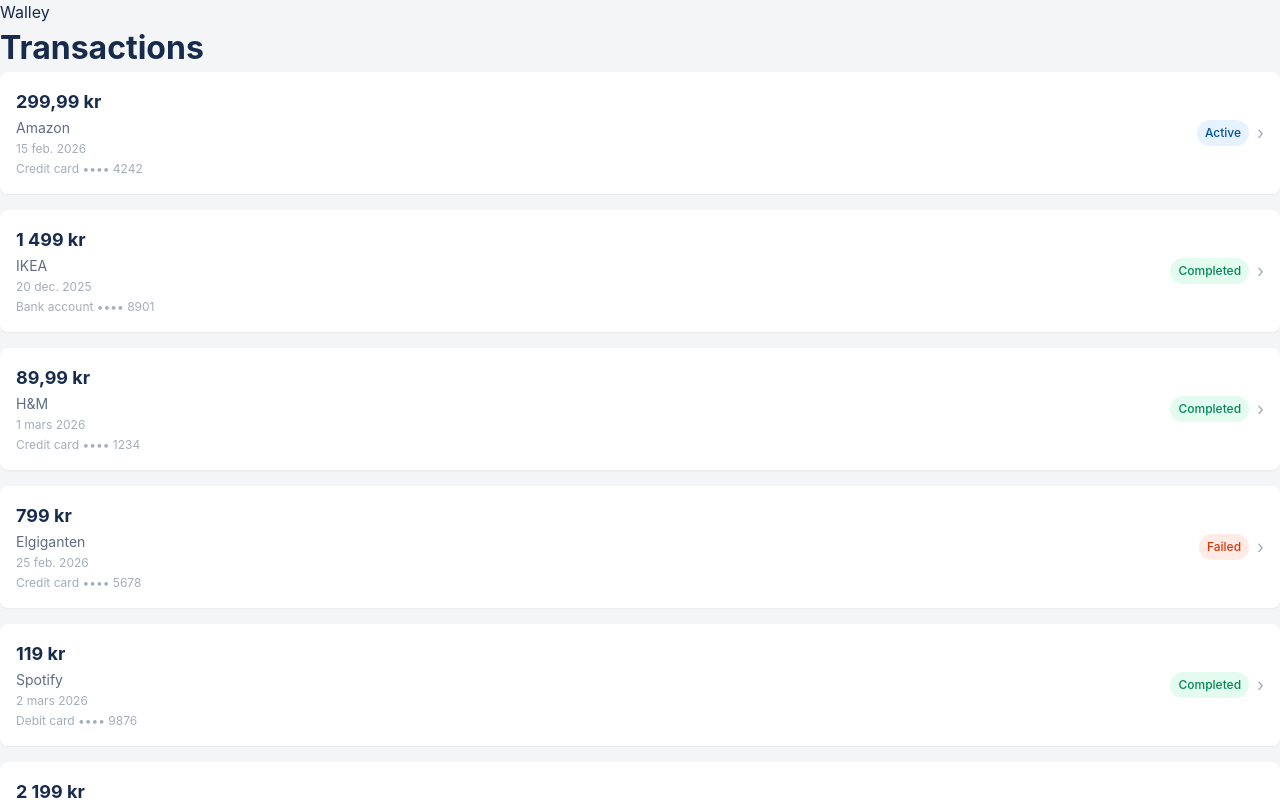
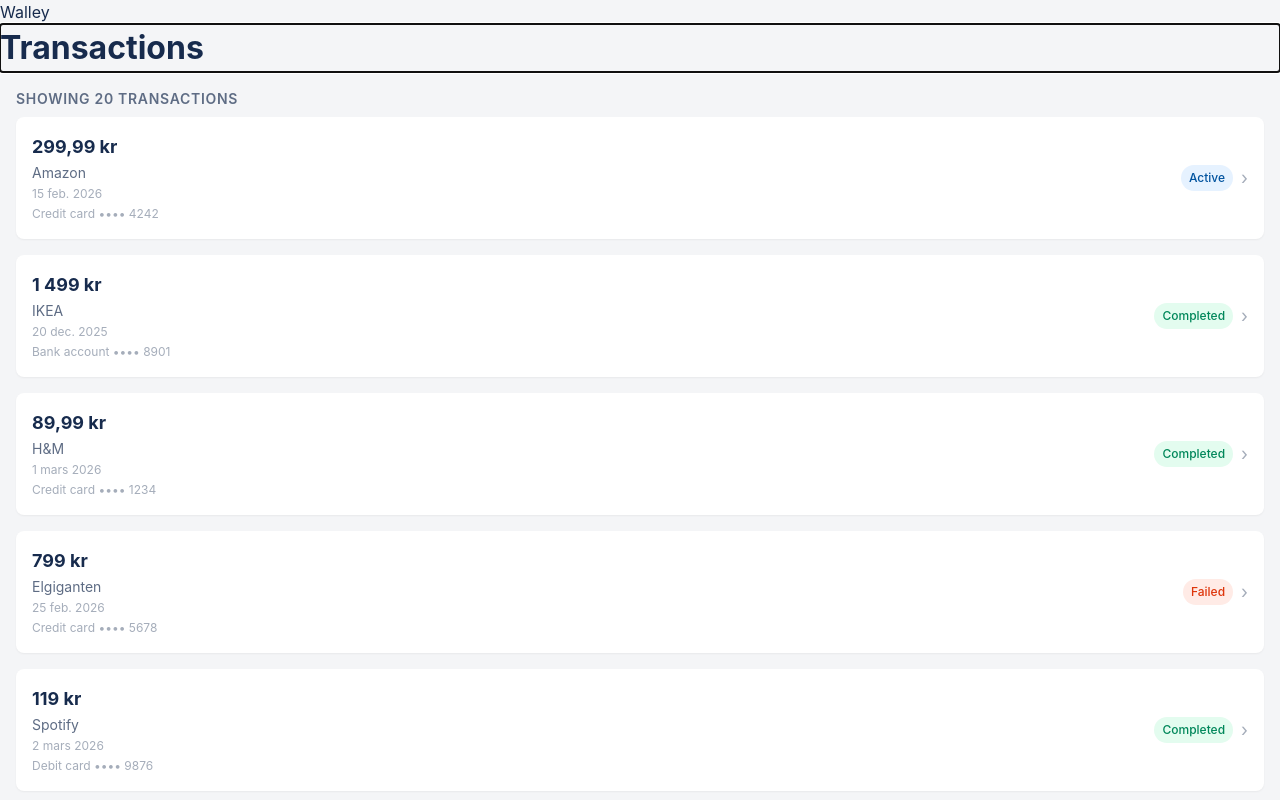
Before and after one commit to kristofferzaar/mywalley-frontend-challenge, a React (Vite) app: page /transactions in a window 1280 px wide. Shown: the top 800 px of the page. Built offline with nearby package versions, Linux system fonts and the light colour scheme.

Commit message:
Style fixes, create useScrollToTop hook to make sure screen readers announce the page changes

```diff
--- a/src/App.tsx
+++ b/src/App.tsx
@@ -5,8 +5,23 @@
 import { OverviewPage } from './pages/OverviewPage';
 import { TransactionsPage } from './pages/TransactionsPage';
 import { TransactionDetailPage } from './pages/TransactionDetailPage';
+import { useScrollToTop } from './hooks/useScrollToTop';
 
 const queryClient = new QueryClient();
+
+function AppRoutes() {
+  useScrollToTop();
+  return (
+    <Routes>
+      <Route element={<Layout />}>
+        <Route path="/" element={<OverviewPage />} />
+        <Route path="/transactions" element={<TransactionsPage />} />
+        <Route path="/transactions/:id" element={<TransactionDetailPage />} />
+      </Route>
+      <Route path="*" element={<Navigate to="/" replace />} />
+    </Routes>
+  );
+}
 
 function App() {
   return (
@@ -15,14 +30,7 @@
         <a href="#main-content" className="skip-link">
           Skip to main content
         </a>
-        <Routes>
-          <Route element={<Layout />}>
-            <Route path="/" element={<OverviewPage />} />
-            <Route path="/transactions" element={<TransactionsPage />} />
-            <Route path="/transactions/:id" element={<TransactionDetailPage />} />
-          </Route>
-          <Route path="*" element={<Navigate to="/" replace />} />
-        </Routes>
+        <AppRoutes />
       </Router>
     </QueryClientProvider>
   );
--- a/src/components/Layout/Layout.tsx
+++ b/src/components/Layout/Layout.tsx
@@ -6,7 +6,7 @@
       <header aria-label="Walley">
         <span>Walley</span>
       </header>
-      <main id="main-content">
+      <main id="main-content" tabIndex={-1}>
         <Outlet />
       </main>
     </div>
--- /dev/null
+++ b/src/hooks/useScrollToTop.ts
@@ -0,0 +1,17 @@
+import { useEffect } from 'react';
+import { useLocation } from 'react-router-dom';
+
+export function useScrollToTop() {
+  const { pathname } = useLocation();
+
+  useEffect(() => {
+    window.scrollTo(0, 0);
+    const h1 = document.querySelector<HTMLHeadingElement>('#main-content h1');
+    if (h1) {
+      h1.tabIndex = -1;
+      h1.focus();
+    } else {
+      document.getElementById('main-content')?.focus();
+    }
+  }, [pathname]);
+}
--- /dev/null
+++ b/src/pages/TransactionsPage/TransactionsPage.scss
@@ -0,0 +1,16 @@
+@use '../../styles/variables' as *;
+
+.transactions {
+  background: $color-background-secondary;
+  border-radius: $radius-md;
+  padding: $spacing-md;
+
+  &__count {
+    font-size: $font-size-sm;
+    font-weight: $font-weight-semibold;
+    color: $color-text-secondary;
+    text-transform: uppercase;
+    letter-spacing: 0.05em;
+    margin-bottom: $spacing-sm;
+  }
+}
--- a/src/pages/TransactionsPage/TransactionsPage.tsx
+++ b/src/pages/TransactionsPage/TransactionsPage.tsx
@@ -1,6 +1,7 @@
 import { useGetTransactions } from '../../queries/useGetTransactions';
 import { QueryWrapper } from '../../components/QueryWrapper';
 import { TransactionList } from './components/TransactionList';
+import './TransactionsPage.scss';
 
 export function TransactionsPage() {
   const query = useGetTransactions();
@@ -9,9 +10,14 @@
     <>
       <h1>Transactions</h1>
       <QueryWrapper query={query} loadingMessage="Loading transactions">
-        {(data) =>
-          data.length === 0 ? <p>No transactions yet.</p> : <TransactionList transactions={data} />
-        }
+        {(data) => (
+          <section className="transactions">
+            <h2 className="transactions__count">
+              {data.length === 0 ? 'No transactions' : `Showing ${data.length} transactions`}
+            </h2>
+            {data.length > 0 && <TransactionList transactions={data} />}
+          </section>
+        )}
       </QueryWrapper>
     </>
   );
```
Also changed, not shown: 1 other file (tests, documents, lock files or other folders).
